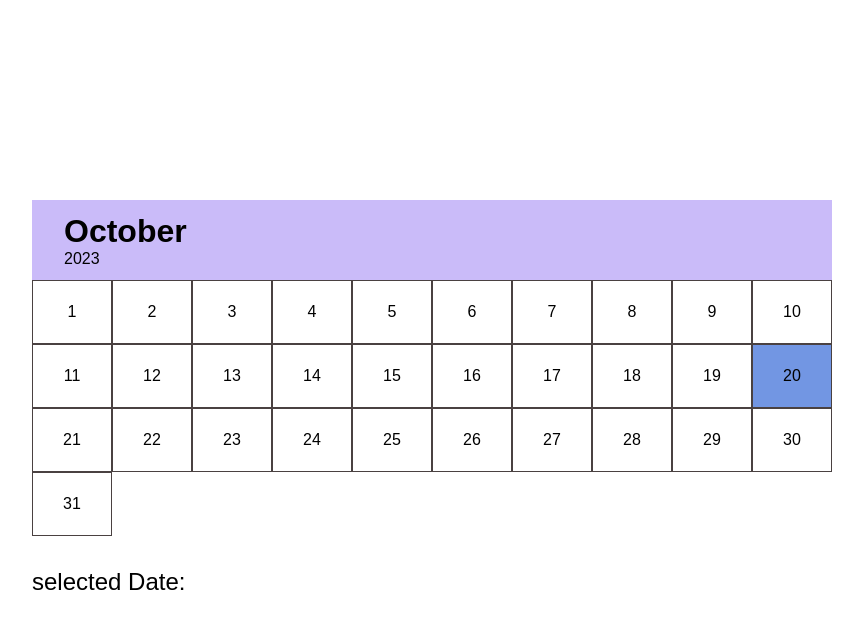
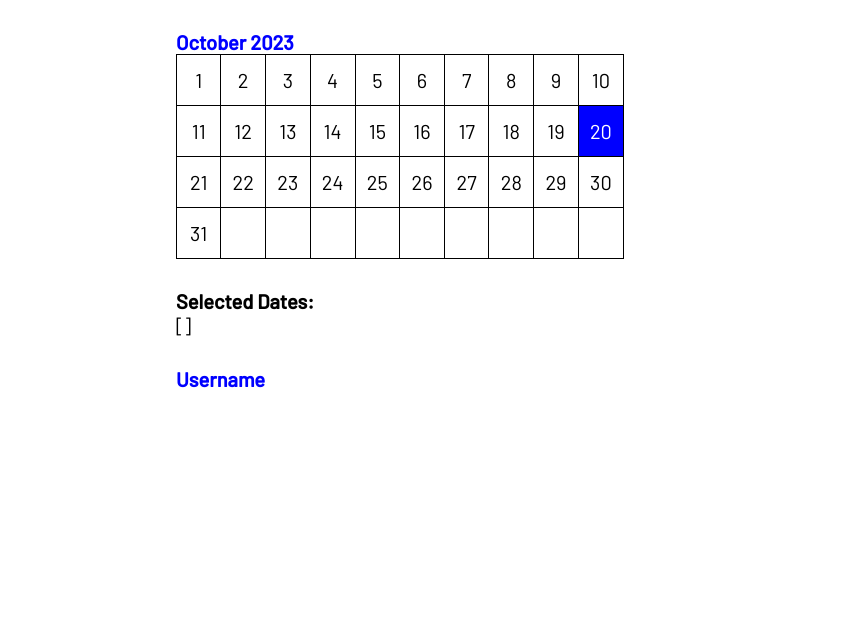
Before and after one commit to tanvirim/realtime-calendar-date-selection, a plain HTML site: page index.html in a window 1280 px wide. Shown: the whole page, without its empty margins (208-1071 px from the left). Drawn offline with nearby package versions, Linux system fonts and the light colour scheme; no server answers.

Commit message:
bug corrected

```diff
--- a/index.html
+++ b/index.html
@@ -1,29 +1,211 @@
 <!DOCTYPE html>
-<html lang="en">
+<html>
   <head>
-    <meta charset="UTF-8" />
-    <meta name="viewport" content="width=device-width, initial-scale=1.0" />
-    <title>Calendar</title>
-    <link rel="stylesheet" href="style.css" />
+    <style>
+      @import url('https://fonts.googleapis.com/css2?family=Poppins:wght@300&family=Roboto:ital,wght@0,100;0,300;0,400;0,500;1,100;1,300;1,400;1,500&family=Rubik:wght@300&display=swap');
+      @import url('https://fonts.googleapis.com/css2?family=Barlow:ital,wght@0,100;0,200;0,300;0,400;0,500;1,100;1,200;1,300;1,400;1,500&family=Cairo:wght@400;600&family=Dancing+Script:wght@400;500;700&family=Montserrat:wght@300&family=Orbitron:wght@700&family=Poppins&family=Roboto:ital,wght@0,400;0,500;1,100;1,700&display=swap');
+
+      * {
+        font-family: 'Barlow', 'Poppins', 'Times New Roman', Times, serif;
+        font-size: 20px;
+        margin: 0;
+        padding: 0;
+      }
+      .container {
+        margin-top: 30px;
+        display: flex;
+        flex-direction: column;
+        margin-left: 30%;
+      }
+      table {
+        border-collapse: collapse;
+        width: 50%;
+      }
+      table,
+      th,
+      td {
+        border: 1px solid black;
+      }
+      th,
+      td {
+        padding: 10px;
+        text-align: center;
+        word-break: break-all; /* Allow words to break inside table cells */
+      }
+
+      td {
+        cursor: pointer;
+        width: 150px;
+        height: 30px;
+      }
+
+      .selected {
+        background-color: #00f;
+        color: #fff;
+      }
+
+      .selected-dates {
+        margin: 30px 0;
+      }
+      .color {
+        color: #00f;
+      }
+    </style>
   </head>
   <body>
     <div class="container">
-      <div class="calendar">
-        <div class="month">
+      <div>
+        <h1 id="monthYear" class="color"></h1>
+        <table id="calendar"></table>
+      </div>
 
-          <div  class="date">
-            <h1></h1>
-            <p></p>
-          </div>   </div>
+      <div class="selected-dates">
+        <h2>Selected Dates:</h2>
+        <div id="selectedDates"></div>
+      </div>
 
-        <div class="days" id="days" > </div>
+      <div>
+        <h1 class="color">Username</h1>
+        <table id="userTable"></table>
+      </div>
+    </div>
 
+    <script>
+      // Function to generate the calendar table
+      function generateCalendar(year, month) {
+        const calendar = document.getElementById('calendar');
+        const monthYear = document.getElementById('monthYear');
+        monthYear.textContent = `${monthNames[month]} ${year}`;
 
-        <div id="select" class="select"> selected Date: </div>
+        // Calculate the first day of the current month
+        const firstDay = new Date(year, month, 1);
+        const lastDay = new Date(year, month + 1, 0);
 
-      </div>   </div>
+        let currentDate = new Date(year, month, 1);
 
-      <script src="https://cdnjs.cloudflare.com/ajax/libs/axios/0.26.1/axios.min.js" integrity="sha512-bPh3uwgU5qEMipS/VOmRqynnMXGGSRv+72H/N260MQeXZIK4PG48401Bsby9Nq5P5fz7hy5UGNmC/W1Z51h2GQ==" crossorigin="anonymous" referrerpolicy="no-referrer"></script>
-      <script src="script.js"></script>
+        let html = '';
+        for (let i = 0; i < 4; i++) {
+          html += '<tr>';
+          for (let j = 0; j < 10; j++) {
+            if (currentDate >= firstDay && currentDate <= lastDay) {
+              const dateStr = currentDate.toISOString().split('T')[0];
+              html += `<td data-date="${dateStr}">${currentDate.getDate()}</td>`;
+            } else {
+              html += '<td></td>'; // Add empty cells for days outside the current month
+            }
+            currentDate.setDate(currentDate.getDate() + 1);
+          }
+          html += '</tr>';
+        }
+        calendar.innerHTML = html;
+      }
+
+      // Function to retrieve usernames from the API and create the user table
+      function loadUsernames() {
+        fetch('https://jsonplaceholder.typicode.com/users')
+          .then((response) => response.json())
+          .then((users) => {
+            const userTable = document.getElementById('userTable');
+            userTable.innerHTML = '';
+
+            const currentDayOfMonth = new Date().getDate();
+
+            for (let i = 0; i < 4; i++) {
+              const row = document.createElement('tr');
+              for (let j = 0; j < 10; j++) {
+                const user = users[i * 10 + j];
+                const index = i * 10 + j;
+                const cell = document.createElement('td');
+                cell.textContent = user ? user.username : '';
+
+                // Check if the index matches the current day of the month
+                if (index === currentDayOfMonth) {
+                  cell.classList.add('selected'); // Append a class for styling
+                }
+
+                row.appendChild(cell);
+                cell.dataset.index = index;
+              }
+              userTable.appendChild(row);
+            }
+          });
+      }
+
+      const monthNames = [
+        'January',
+        'February',
+        'March',
+        'April',
+        'May',
+        'June',
+        'July',
+        'August',
+        'September',
+        'October',
+        'November',
+        'December',
+      ];
+
+      let selectedDates = [];
+
+      // Load selected dates from local storage
+      if (localStorage.getItem('selectedDates')) {
+        selectedDates = JSON.parse(localStorage.getItem('selectedDates'));
+
+        // Highlight selected dates
+        selectedDates.forEach((date) => {
+          const cell = document.querySelector(`[data-date="${date}"]`);
+          if (cell) {
+            cell.classList.add('selected');
+          }
+        });
+      }
+
+      // Function to update the UI with selected dates
+      function updateSelectedDatesUI() {
+        const selectedDatesDiv = document.getElementById('selectedDates');
+        const formattedDates = selectedDates.map((date) =>
+          new Date(date).getDate()
+        );
+        selectedDatesDiv.textContent = `[${formattedDates.join(', ')}]`; // Display selected dates with brackets
+      }
+
+      // Function to handle cell click
+      function handleCellClick(event) {
+        const cell = event.target;
+        if (cell.tagName === 'TD') {
+          const date = cell.getAttribute('data-date');
+          if (selectedDates.includes(date)) {
+            selectedDates = selectedDates.filter((d) => d !== date);
+          } else {
+            selectedDates.push(date);
+          }
+          localStorage.setItem('selectedDates', JSON.stringify(selectedDates));
+          updateSelectedDatesUI();
+          cell.classList.toggle('selected');
+        }
+      }
+
+      const calendar = document.getElementById('calendar');
+      calendar.addEventListener('click', handleCellClick);
+
+      const currentDate = new Date();
+      generateCalendar(currentDate.getFullYear(), currentDate.getMonth());
+      updateSelectedDatesUI();
+
+      // Highlight the current date
+      const today = new Date();
+      const currentDay = today.getDate();
+      const cells = document.querySelectorAll('td');
+      cells.forEach((cell) => {
+        const date = new Date(cell.getAttribute('data-date'));
+        if (date.getDate() === currentDay) {
+          cell.classList.add('selected');
+        }
+      });
+
+      // Load usernames
+      loadUsernames();
+    </script>
   </body>
 </html>
--- a/script.js
+++ /dev/null
@@ -1,58 +0,0 @@
-
-// dynamic calendar
-
-
-
-  //variables
-
-   const date = new Date();
-
-   const lastDay = new Date(date.getFullYear(),date.getMonth() + 1,0).getDate();
-
-   const months = ["January","February","March","April","May","June","July","August","September","October","November","December",];
-
-   let monthDays = document.querySelector(".days");
-
-   // month and year print
-
-    document.querySelector(".date h1").innerHTML = months[date.getMonth()];
-
-    document.querySelector(".date p").innerHTML = new Date().getFullYear();
-
-
-     //all days print and current day highlight
-
-    let days = "";
-
-    for (let i = 1; i <= lastDay; i++) {
-     if (
-        i === new Date().getDate() &&
-        date.getMonth() === new Date().getMonth()) {days += `<div class="today">${i}  </div>`;
-
-       } else {
-         days += `<div>${i}  </div>`;
-       }
-
-  }
-
- monthDays.innerHTML = days;
-
-//  date selection
-
- selectedDay = document.querySelectorAll(".days div");
-
- selectedDay.forEach(function(elem) {
-
-  elem.addEventListener("click", function() {
-
-     let dateArray = document.createElement("array") ;
-
-    dateArray.innerHTML = elem.innerHTML+ "," ;
-
-    dateDiv =  document.getElementById("select") ;
-
-    dateDiv.appendChild(dateArray) ;
-
-  });
-
-});
```
